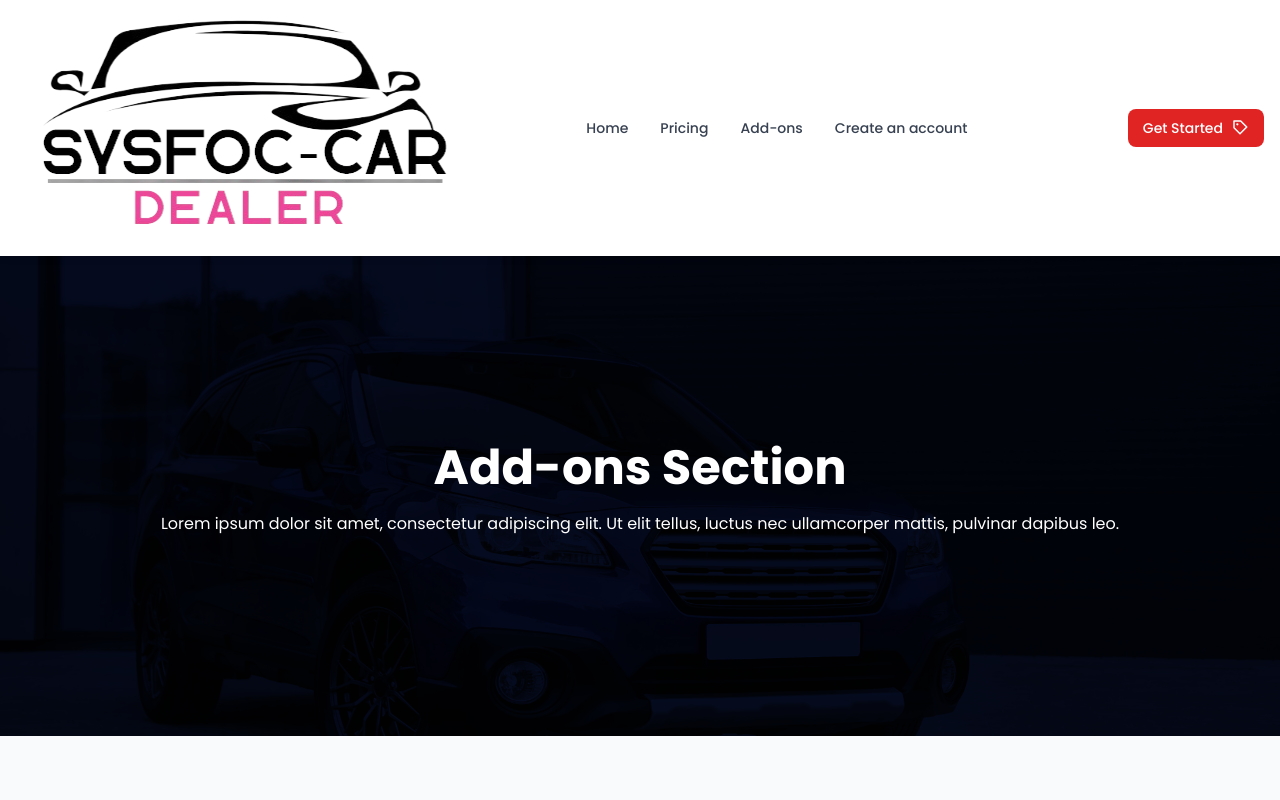
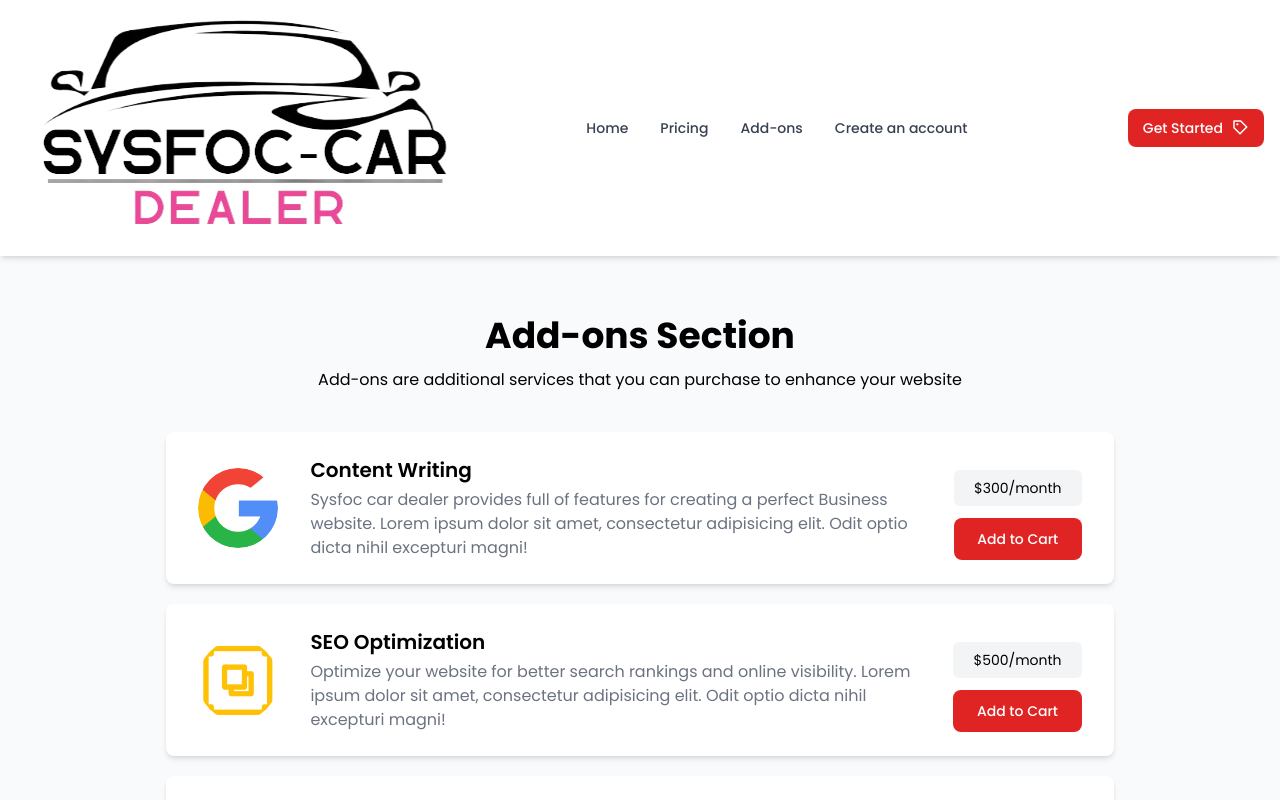
Before and after one commit to sysfoc/car-dealer-demo, a Next.js app: page /add-ons in a window 1280 px wide. Shown: the top 800 px of the page. Built offline with nearby package versions, Linux system fonts and the light colour scheme.

Commit message:
Enhance Addon Hero Section

```diff
--- a/app/components/add-ons/AddOns.jsx
+++ b/app/components/add-ons/AddOns.jsx
@@ -34,7 +34,7 @@ const AddOns = () => {
   ];
 
   return (
-    <section className="mx-4 md:mx-12 my-14 py-10">
+    <section className="mx-4 md:mx-12 my-5">
       <div className="flex items-center justify-center">
         <div className="w-full md:w-[80%]">
           <div className="flex flex-col items-center gap-5">
--- a/app/components/add-ons/HeroSection.jsx
+++ b/app/components/add-ons/HeroSection.jsx
@@ -3,22 +3,16 @@ import Link from "next/link";
 import { MdArrowOutward } from "react-icons/md";
 const HeroSection = () => {
   return (
-    <section
-      className="min-h-[60vh] w-full flex items-center justify-center relative"
-      style={{
-        background: "url('./banner.webp') no-repeat center center/cover",
-        backgroundColor: "rgb(5, 11, 32)",
-        backgroundBlendMode: "multiply",
-      }}
-    >
-      <div className="w-[95%] md:w-[75%] text-center">
-        <h1 className="text-white text-4xl sm:text-5xl font-bold leading-10 md:!leading-[3.5rem]">
-          Add-ons Section
-        </h1>
-        <p className="py-4 text-white">
-          Lorem ipsum dolor sit amet, consectetur adipiscing elit. Ut elit
-          tellus, luctus nec ullamcorper mattis, pulvinar dapibus leo.
-        </p>
+    <section className="my-10 w-full flex items-center justify-center relative">
+      <div className="text-center">
+        <div className="mt-5">
+          <h1 className="text-2xl font-bold md:text-4xl">
+            Add-ons Section
+          </h1>
+          <p className="mt-3 text-center">
+            Add-ons are additional services that you can purchase to enhance your website
+          </p>
+        </div>
       </div>
     </section>
   );
```
